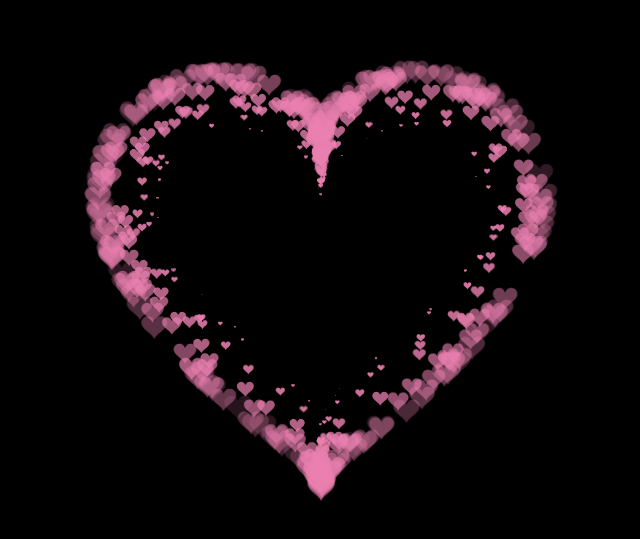
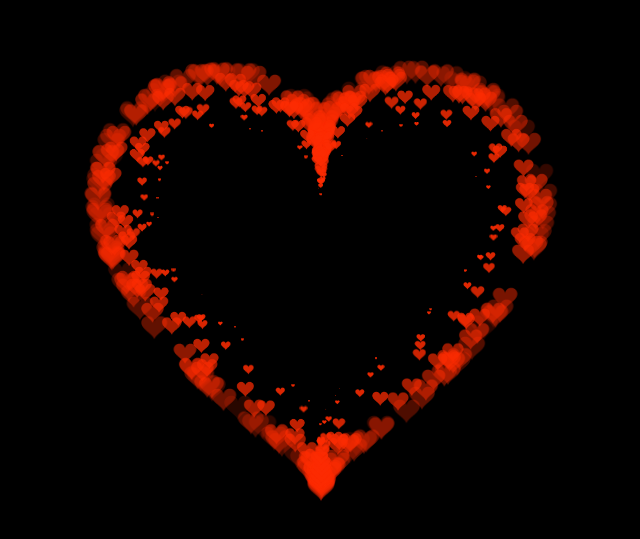
Before and after one commit to classico09/heart-code, a plain HTML site: page index.html in a window 1280 px wide. Shown: the part 123-662 px from the top of the page, without its empty margins (319-959 px from the left). Drawn offline with Linux system fonts and the light colour scheme.

Commit message:
check color

```diff
--- a/index.html
+++ b/index.html
@@ -420,7 +420,7 @@ var ParticlePool = (function() {
 
     // create the fill
 
-    context.fillStyle = '#ea80b0';
+    context.fillStyle = '#fc2c03';
 
     context.fill();
 
```
